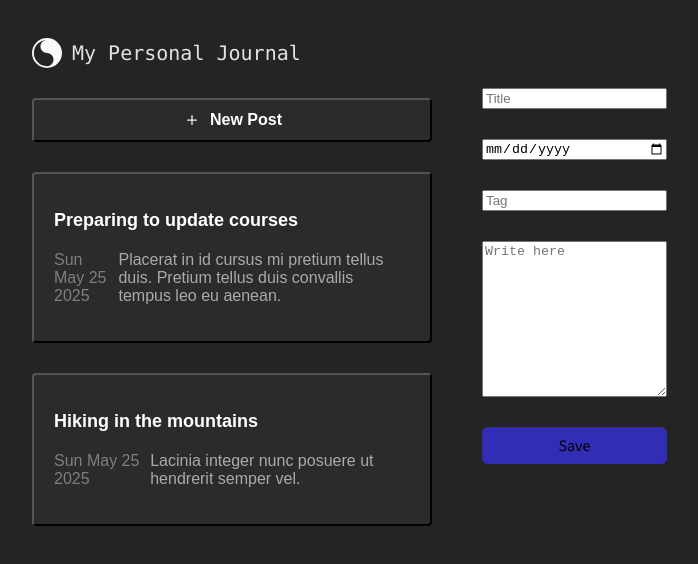
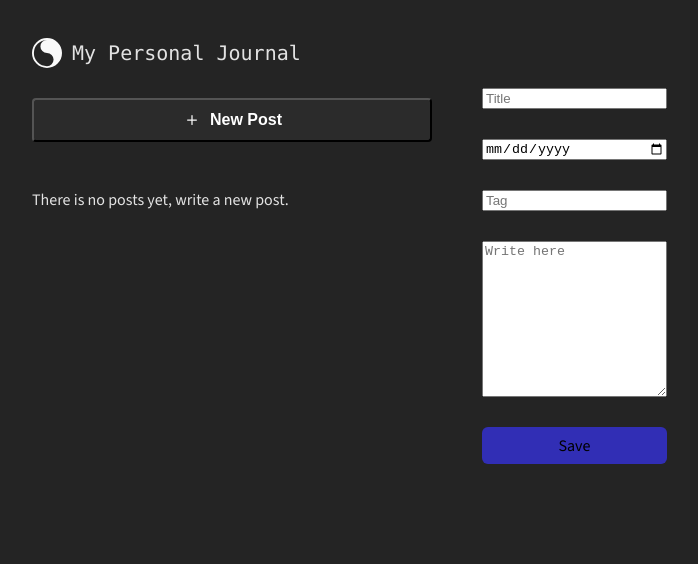
Before and after one commit to Maxdeoro/PersonalJournalReact, a React (Vite) app in the folder vite-project/: page / in a window 1280 px wide. Shown: the top 564 px of the page, without its empty margins (6-704 px from the left). Built offline with nearby package versions, Linux system fonts and the light colour scheme.

Commit message:
conditional display of items in list

```diff
--- a/vite-project/src/App.jsx
+++ b/vite-project/src/App.jsx
@@ -10,53 +10,51 @@ import JournalForm from './components/journalForm/JournalForm';
 import { useState } from 'react';
 
 const INITIAL_DATA = [
-    {
-      id: 1,
-      title: 'Preparing to update courses',
-      text: 'Placerat in id cursus mi pretium tellus duis. Pretium tellus duis convallis tempus leo eu aenean.',
-      date: new Date(),
-    },
-    {
-      id: 2,
-      title: 'Hiking in the mountains',
-      text: 'Lacinia integer nunc posuere ut hendrerit semper vel.',
-      date: new Date(),
-    },
+    // {
+    //   id: 1,
+    //   title: 'Preparing to update courses',
+    //   text: 'Placerat in id cursus mi pretium tellus duis. Pretium tellus duis convallis tempus leo eu aenean.',
+    //   date: new Date(),
+    // },
+    // {
+    //   id: 2,
+    //   title: 'Hiking in the mountains',
+    //   text: 'Lacinia integer nunc posuere ut hendrerit semper vel.',
+    //   date: new Date(),
+    // },
 ];
 
 function App() {
 
   const [items, setItems] = useState(INITIAL_DATA);
 
+  // const addItem = (item) => {
+  //   setItems(oldItems => [...oldItems, {
+  //     text: item.text,
+  //     title: item.title,
+  //     date: new Date(item.date),
+  //     id: Math.max(...oldItems.map(i => i.id)) + 1,   // find max id and add 1 to create new id
+  //   }]);
+  // };
+
   const addItem = (item) => {
-    setItems(oldItems => [...oldItems, {
+  setItems(oldItems => {
+    const newId = oldItems.length === 0 ? 1 : Math.max(...oldItems.map(i => i.id)) + 1;
+    return [...oldItems, {
       text: item.text,
       title: item.title,
       date: new Date(item.date),
-      id: Math.max(...oldItems.map(item => item.id)) + 1,   // find max id and add 1 to create new id
-    }]);
-  };
-
-  const sortItems = (a, b) => {
-    if (a.date < b.date) {
-      return 1;
-    } else {
-      return -1;
-    }
-  };
+      id: newId,
+    }];
+  });
+};
 
   return (
     <div className='app'>
       <LeftPanel>
         <Header/>
         <NewPostButton/>
-        <JournalList>
-          {items.sort(sortItems).map(el => (
-            <CardButton key={el.id}>
-              <JournalItem title={el.title} text={el.text} date={el.date} />
-            </CardButton>
-          ))}
-        </JournalList>
+        <JournalList items={items}/>
       </LeftPanel>
       <Body>
         <JournalForm onSubmit={addItem}/>
--- a/vite-project/src/components/journalList/JournalList.jsx
+++ b/vite-project/src/components/journalList/JournalList.jsx
@@ -1,8 +1,27 @@
 import './JournalList.css';
+import CardButton from '../cardButton/CardButton';
+import JournalItem from '../journalItem/JournalItem';
 
-function JournalList( {children} ) {
+function JournalList( {items} ) {
+    if(items.length === 0) {
+        return <p>There is no posts yet, write a new post.</p>;
+    }
+
+    const sortItems = (a, b) => {
+        if(a.date < b.date) {
+            return 1;
+        }
+        return -1;
+    };
+
     return (
-        <div className='journal-list'>{children}</div>
+        <>
+            {items.sort(sortItems).map(el => (
+                <CardButton key={el.id}>
+                    <JournalItem title={el.title} date={el.date} text={el.text}/>
+                </CardButton>
+            ))}
+        </>
     );
 };
 
```
